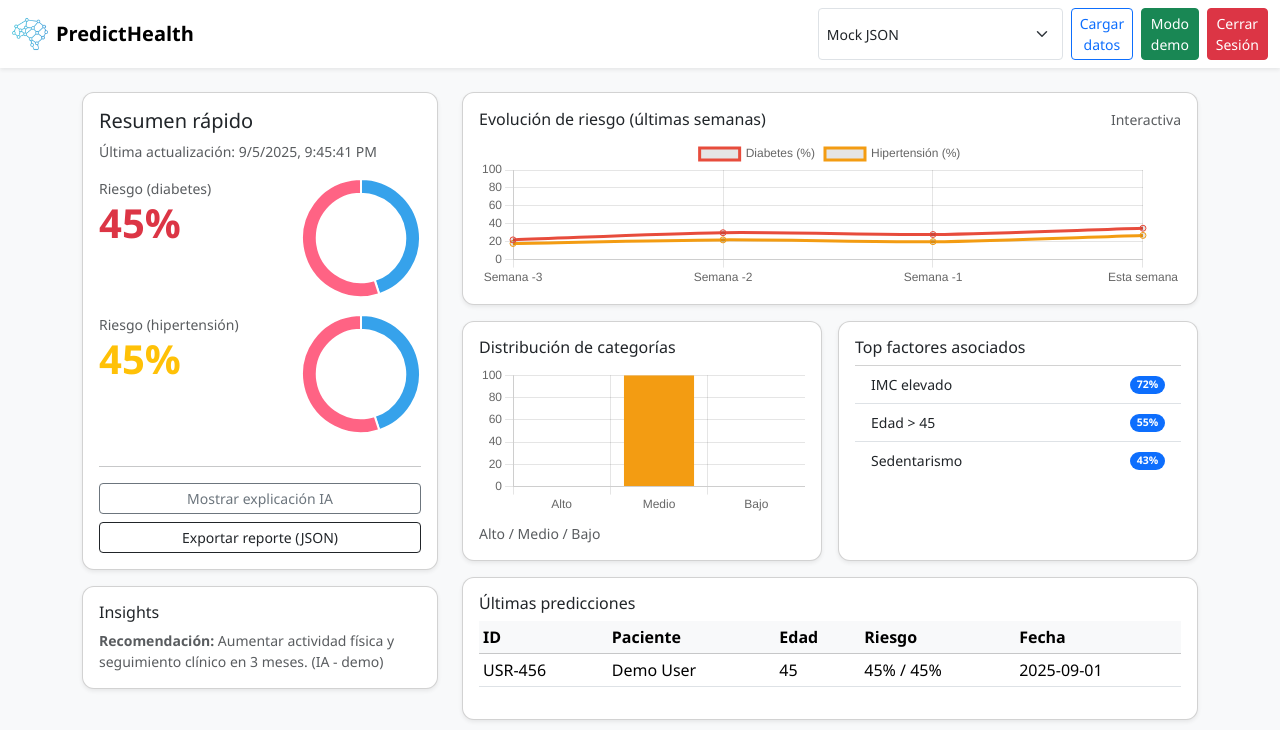
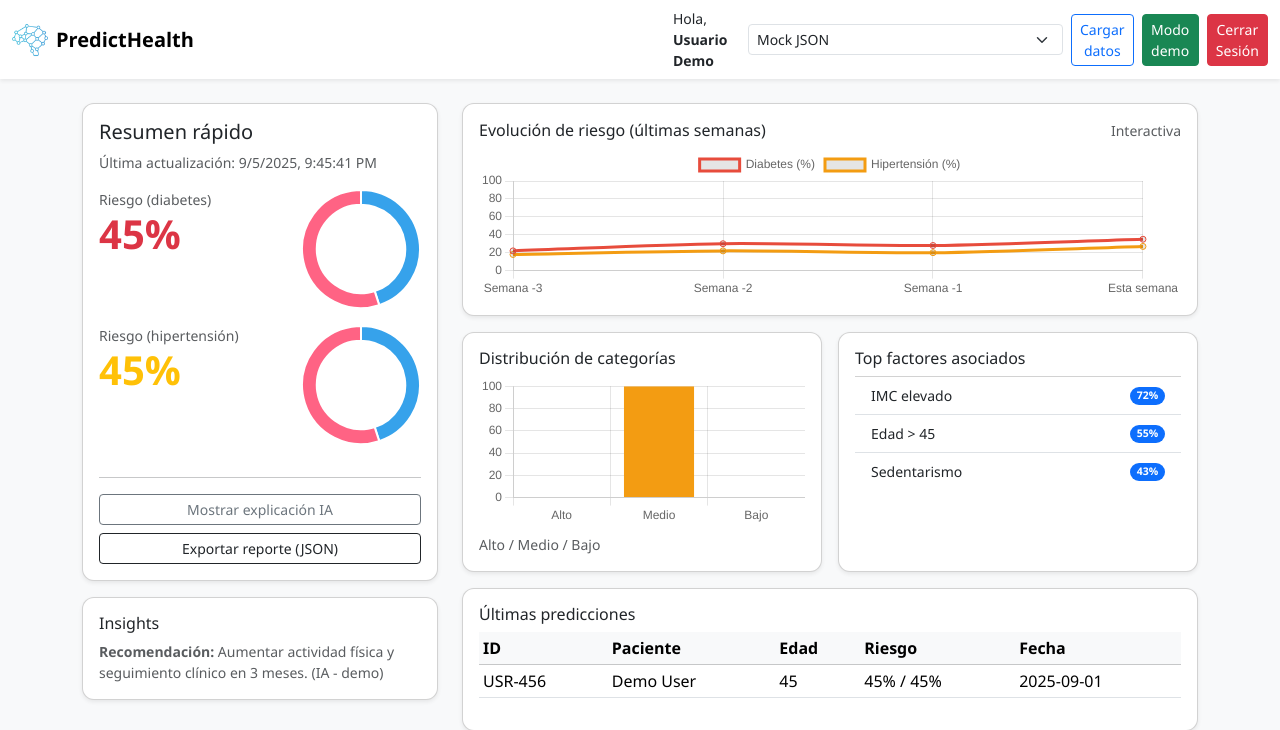
Before and after one commit to MargaritaCuervo/PredictHealth-PFIntegracion, a Flask app: page /user_dashboard in a window 1280 px wide. Shown: the top 730 px of the page. Run offline with Flask 3, Linux system fonts and the light colour scheme.

Commit message:
Update user_dashboard.html

```diff
--- a/predicthealth_frontend/templates/user_dashboard.html
+++ b/predicthealth_frontend/templates/user_dashboard.html
@@ -23,7 +23,11 @@
         <strong>PredictHealth</strong>
       </a>
 
-      <div class="d-flex gap-2">
+      <!-- =============================================================== -->
+      <!-- ESTA ES LA SECCIÓN MODIFICADA -->
+      <!-- =============================================================== -->
+      <div class="d-flex gap-2 align-items-center">
+        <span class="text-dark small">Hola, <strong>{{ name }}</strong></span>
         <select id="sourceSelect" class="form-select form-select-sm" aria-label="Fuente datos">
           <option value="json" selected>Mock JSON</option>
           <option value="xml">Mock XML</option>
@@ -32,6 +36,10 @@
         <button id="btnDemo" class="btn btn-success btn-sm">Modo demo</button>
         <a href="{{ url_for('logout') }}" class="btn btn-danger btn-sm">Cerrar Sesión</a>
       </div>
+      <!-- =============================================================== -->
+      <!-- FIN DE LA SECCIÓN MODIFICADA -->
+      <!-- =============================================================== -->
+
     </div>
   </nav>
 
```
